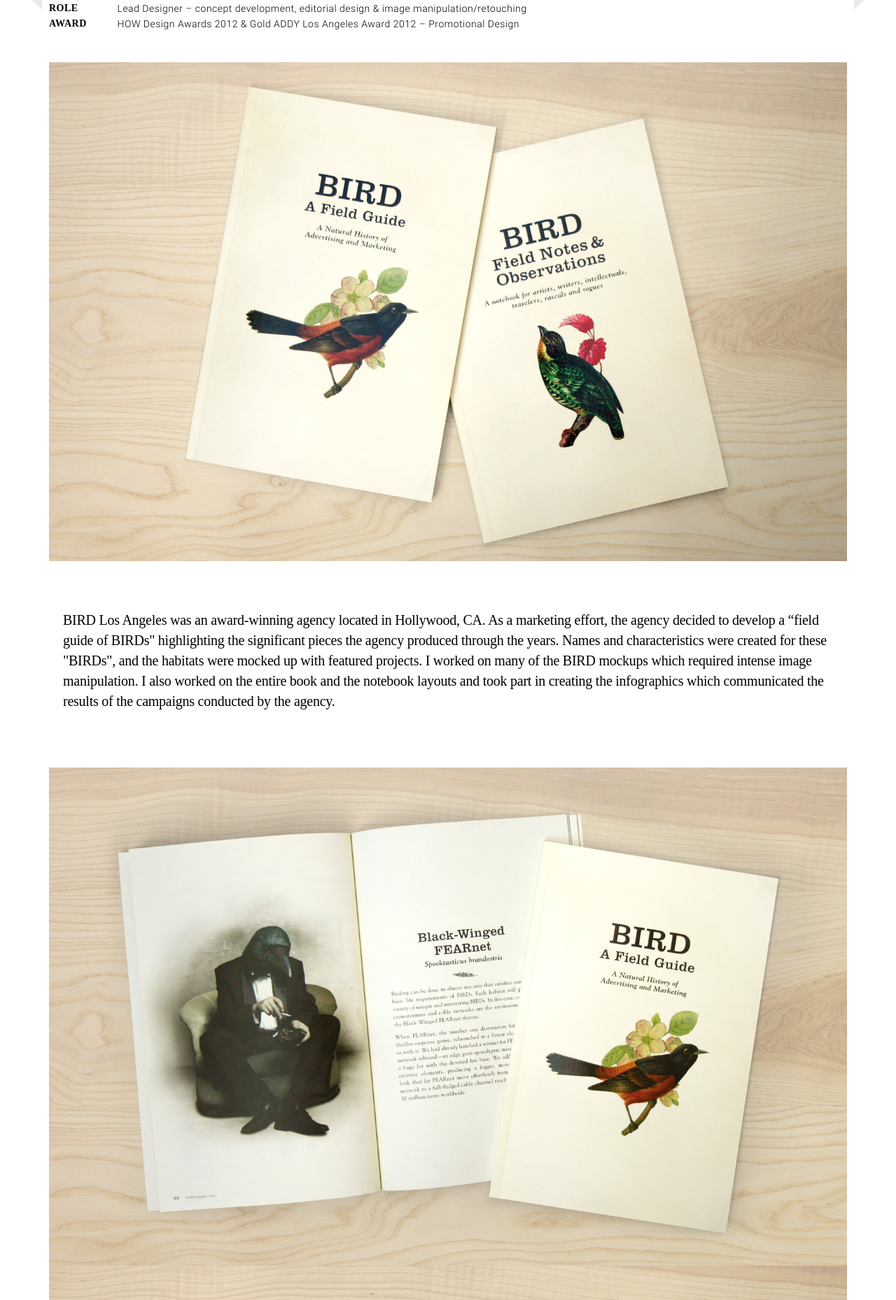
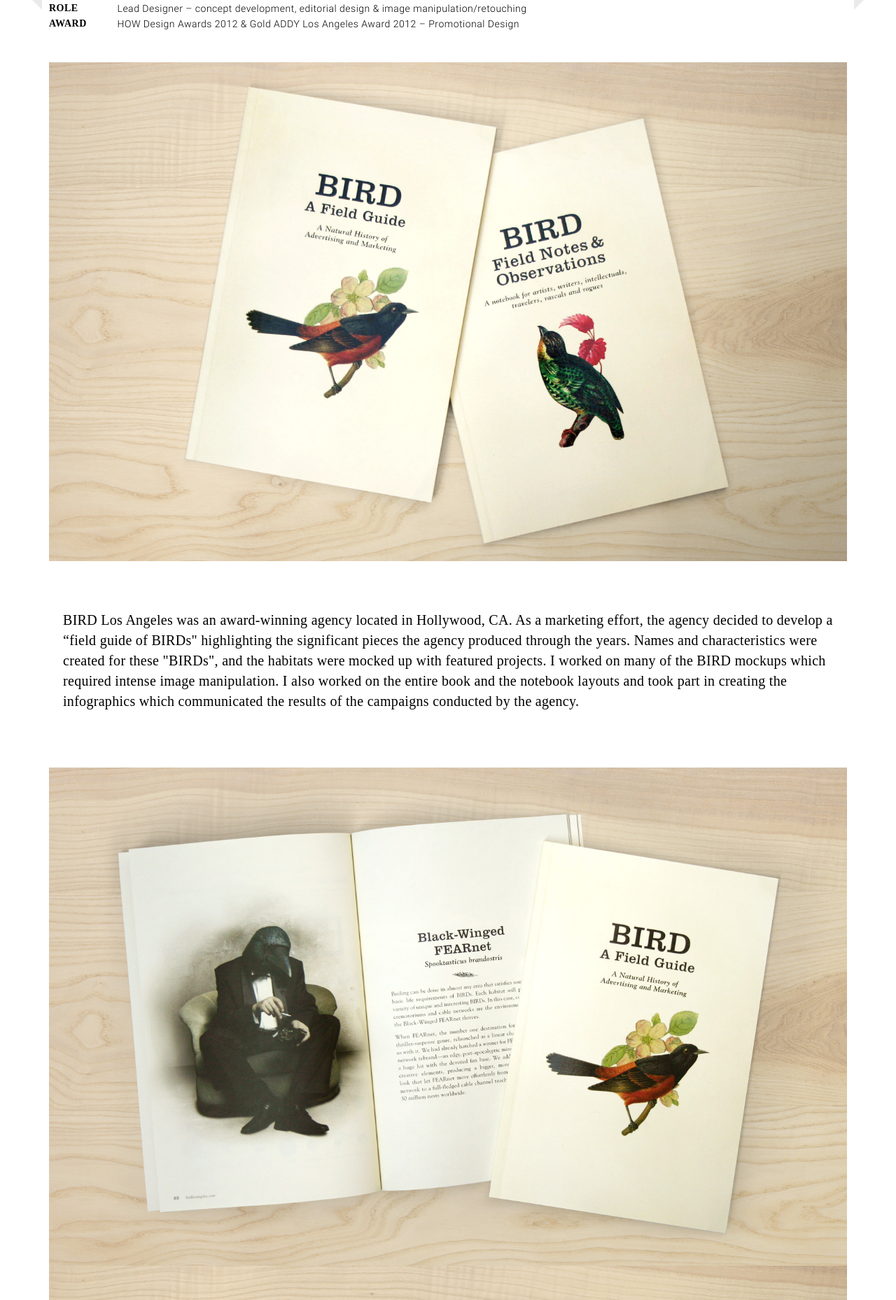
Before and after one commit to iameugenejo/suahkown.com, a Jekyll site: the page built from _portfolios/080-bird.md, in a window 1280 px wide. Shown: the part 456-2314 px from the top of the page at 70% size. Built offline with Jekyll 4.4.1, drawn with Linux system fonts in a browser that asks for light colours; some web fonts are replaced.

Commit message:
add letter spacing to porfolio details

```diff
--- a/css/portfolio.scss
+++ b/css/portfolio.scss
@@ -113,7 +113,8 @@
   p {
     font-size: 20px;
     line-height: 29px;
-      text-align: left;
+    text-align: left;
+    letter-spacing: 0.3px;
     margin-left: 20px;
     margin-right: 20px;
     padding-bottom: 20px;
```
